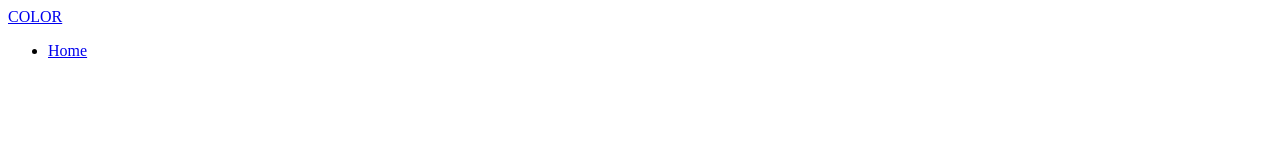
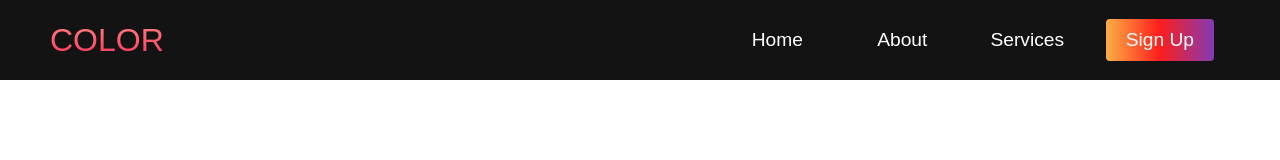
Before and after one commit to TMerco/js-tutorial, a plain HTML site: page index.html in a window 1280 px wide. Drawn offline with Linux system fonts and the light colour scheme.

Commit message:
adds color and button

```diff
--- a/index.html
+++ b/index.html
@@ -22,6 +22,17 @@
           <li class="navbar_item">
             <a href="#home" class="navbar_links" id="home-page">Home</a>
           </li>
+          <li class="navbar_item">
+            <a href="#about" class="navbar_links" id="about-page">About</a>
+          </li>
+          <li class="navbar_item">
+            <a href="#services" class="navbar_links" id="services-page"
+              >Services</a
+            >
+          </li>
+          <li class="navbar_btn">
+            <a href="#sign-up" class="button" id="signup">Sign Up</a>
+          </li>
         </ul>
       </div>
     </nav>
--- a/styles.css
+++ b/styles.css
@@ -0,0 +1,93 @@
+* {
+    box-sizing: border-box;
+    margin: 0;
+    padding: 0;
+    font-family: 'Kumbh Sans', sans-serif;
+    scroll-behavior: smooth;
+}
+
+.navbar {
+    background: #131313;
+    height: 80px;
+    display: flex;
+    justify-content: center;
+    align-items: center;
+    font-size: 1.2rem;
+    position: sticky;
+    top: 0;
+    z-index: 999;
+}
+
+.navbar_container{
+    display: flex;
+    justify-content: space-between;
+    height: 80px;
+    z-index: 1;
+    width: 100%;
+    max-width: 1300px;
+    margin: 0 auto;
+    padding: 0 50px;
+
+}
+
+#navbar_logo {
+    background-color: #ff8177;
+    background-image: linear-gradient(to top, #ff0844 0%, #ffb199 100%);
+    background-size: 100%;
+    -webkit-background-clip: text;
+    -moz-background-clip: text;
+    -webkit-text-fill-color: transparent;
+    -moz-text-fill-color: transparent;
+    display: flex;
+    align-items: center;
+    cursor: pointer;
+    text-decoration: none;
+    font-size: 2rem;
+}
+
+.navbar_menu {
+    display: flex;
+    align-items: center;
+    list-style: none;
+}
+
+.navbar_item {
+    height: 80px;
+
+}
+
+.navbar_links {
+    color: #fff;
+    display: flex;
+    align-items: center;
+    justify-content: center;
+    width: 125px;
+    text-decoration: none ;
+    height: 100%;
+}
+
+.navbar_btn{
+    display: flex;
+    justify-contne: center;
+    align-items: center;
+    padding: 0 1rem;
+    width: 100%;
+}
+
+.button{
+    display: flex;
+    justify-content: center;
+    align-items: center;
+    text-decoration: none;
+    padding: 10px 20px;
+    height: 100%;
+    width: 100%;
+    border: none;
+    outline: none;
+    border-radius: 4px;
+    background: #833ab4;
+    background: -webkit-linear-gradient(to right, #fcb045, #fd1d1d, #833ab4);
+    background: linear-gradient(to right, #fcb045, #fd1d1d, #833ab4);
+    color: #fff;
+    transition: all 0.3s ease;
+}
```
